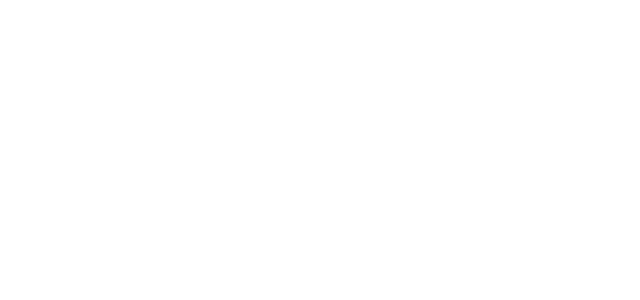
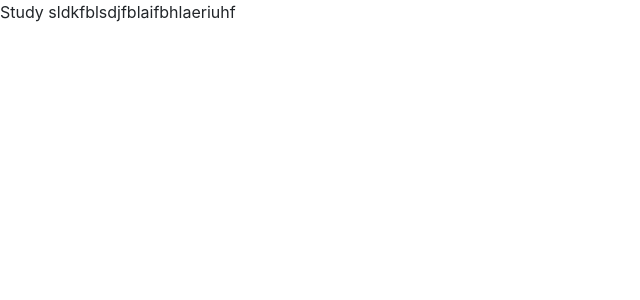
Before and after one commit to anshuman2601/momoneynoloans, a React (Create React App) app: page /study in a window 1280 px wide. Before the commit this address had no page. Shown: the top 300 px of the page, without its empty margins (0-640 px from the left). Built offline with nearby package versions, Linux system fonts and the light colour scheme.

Commit message:
Added Study

```diff
--- a/src/App.js
+++ b/src/App.js
@@ -6,7 +6,8 @@
 import Videos from './Videos';
 import Login from './Login';
 import Register from './Register';
-import { BrowserRouter, Route, Routes, Link } from 'react-router-dom';
+import Study from './Study';
+import { BrowserRouter, Route, Routes } from 'react-router-dom';
 
 function App(){
   return (
@@ -18,6 +19,7 @@
         <Route path="/videos" element={<Videos />} />
         <Route path="/login" element={<Login />} />
         <Route path="/register" element={<Register />} />
+        <Route path="/study" element={<Study />} />
       </Routes>
     </BrowserRouter>
   );
--- a/src/Home.js
+++ b/src/Home.js
@@ -4,6 +4,7 @@
 import {Link} from 'react-router-dom';
 import Terms from './Terms';
 import Videos from "./Videos";
+import Study from "./Study";
 //import aod from "./aod_pic.png";
 
 function Home() {
--- /dev/null
+++ b/src/Study.js
@@ -0,0 +1,12 @@
+import React from 'react';
+
+function Study() {
+  return (
+    <div>
+        Study
+        sldkfblsdjfblaifbhlaeriuhf
+    </div>
+  )
+}
+
+export default Study;
```
